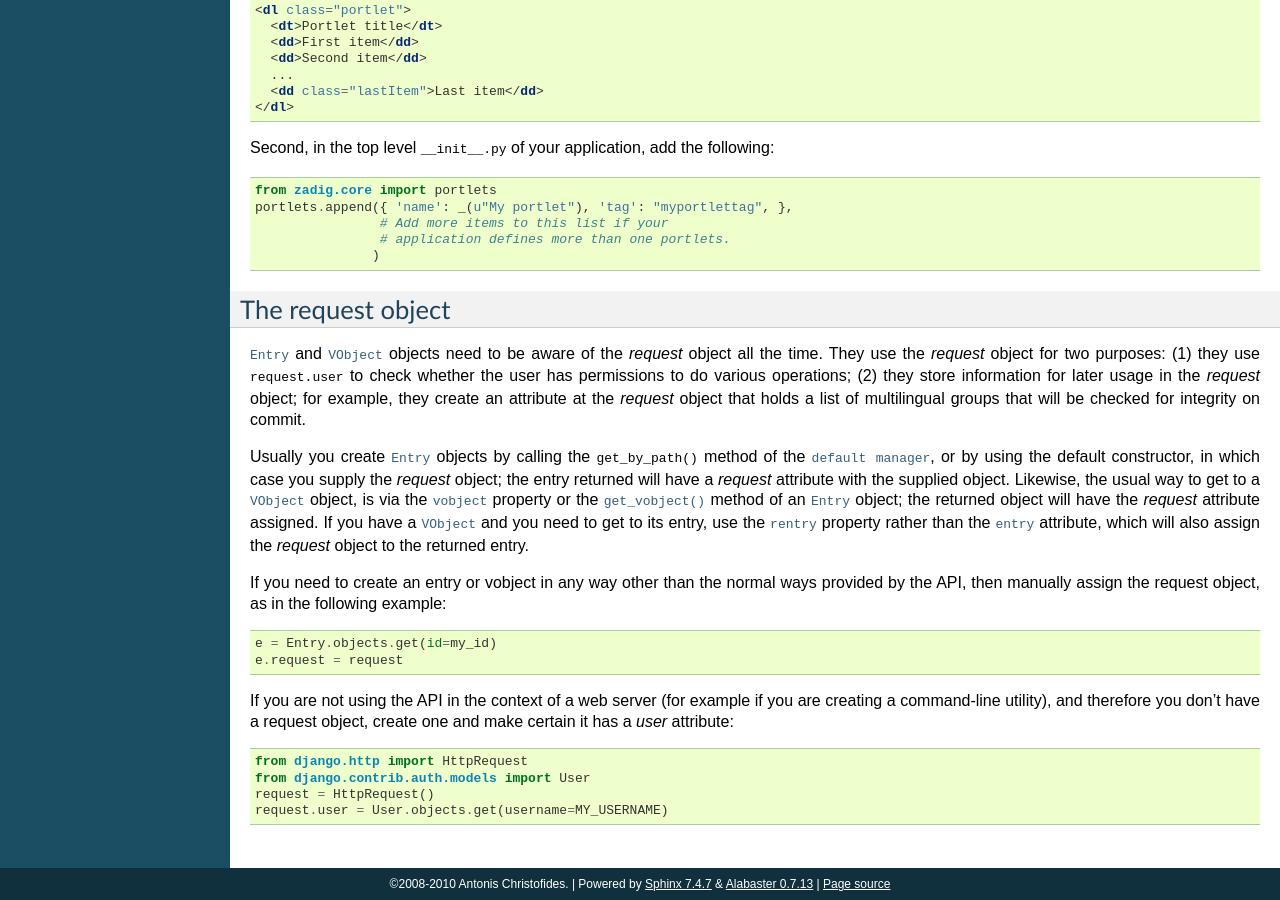
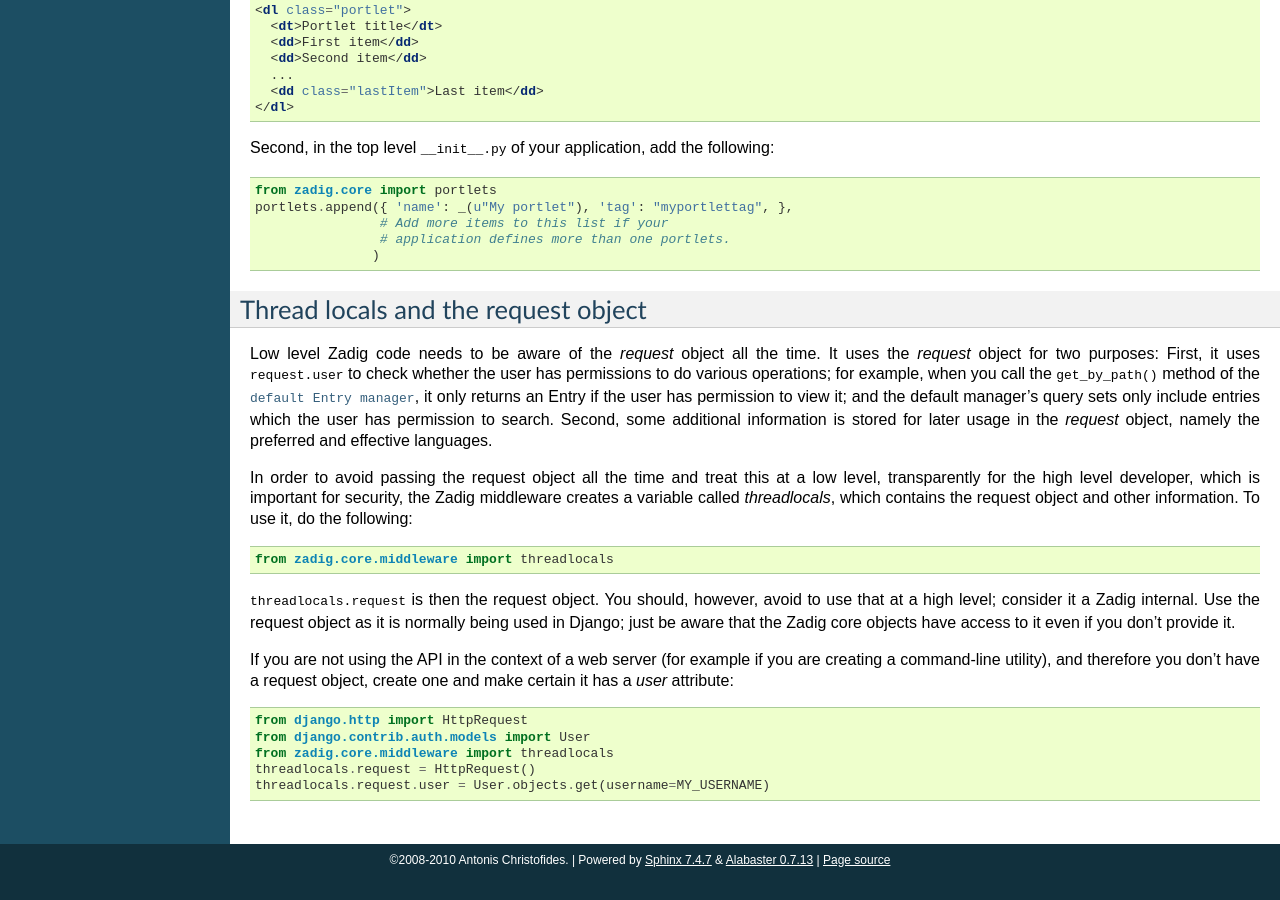
Before and after one commit to aptiko/zadig, a Sphinx documentation site: the page built from docs/developers_guide.txt, in a window 1280 px wide and 900 px high, scrolled down 1231 px. Built offline with Sphinx 7.4.7, drawn with Linux system fonts in a browser that asks for light colours; after the commit the page ends 2107 px from its top, so only the background shows below that; some of the changed text lies outside the part shown.

Commit message:
Request object overhaul

```diff
--- a/docs/developers_guide.txt
+++ b/docs/developers_guide.txt
@@ -119,42 +119,33 @@ the following::
 
 .. _request-object:
 
-The request object
-==================
+Thread locals and the request object
+====================================
 
-:class:`~zadig.core.models.Entry` and
-:class:`~zadig.core.models.VObject` objects need to be aware of
-the *request* object all the time. They use the *request* object
-for two purposes: (1) they use ``request.user`` to check whether
-the user has permissions to do various operations; (2) they store
-information for later usage in the *request* object; for example,
-they create an attribute at the *request* object that holds a list
-of multilingual groups that will be checked for integrity on
-commit.
+Low level Zadig code needs to be aware of the *request* object all the
+time. It uses the *request* object for two purposes: First, it uses
+``request.user`` to check whether the user has permissions to do
+various operations; for example, when you call the ``get_by_path()``
+method of the :attr:`default Entry manager
+<zadig.core.models.Entry.objects>`, it only returns an Entry if the
+user has permission to view it; and the default manager's query sets
+only include entries which the user has permission to search.
+Second, some additional information is stored for later usage in the
+*request* object, namely the preferred and effective languages.
 
-Usually you create :class:`~zadig.core.models.Entry` objects by
-calling the ``get_by_path()`` method of the :attr:`default manager
-<zadig.core.models.Entry.objects>`, or by using the default
-constructor, in which case you supply the *request* object; the entry
-returned will have a *request* attribute with the supplied object.
-Likewise, the usual way to get to a
-:class:`~zadig.core.models.VObject` object, is via the
-:attr:`~zadig.core.models.Entry.vobject` property or the
-:meth:`~zadig.core.models.Entry.get_vobject()` method of an
-:class:`~zadig.core.models.Entry` object; the returned object will
-have the *request* attribute assigned.  If you have a
-:class:`~zadig.core.models.VObject` and you need to get to its
-entry, use the :attr:`~zadig.core.models.VObject.rentry` property
-rather than the :attr:`~zadig.core.models.VObject.entry`
-attribute, which will also assign the *request* object to the returned
-entry.
+In order to avoid passing the request object all the time and treat
+this at a low level, transparently for the high level developer, which
+is important for security, the Zadig middleware creates a variable
+called *threadlocals*, which contains the request object and other
+information. To use it, do the following::
 
-If you need to create an entry or vobject in any way other than the
-normal ways provided by the API, then manually assign the request
-object, as in the following example::
+    from zadig.core.middleware import threadlocals
 
-  e = Entry.objects.get(id=my_id)
-  e.request = request
+``threadlocals.request`` is then the request object. You should,
+however, avoid to use that at a high level; consider it a Zadig
+internal. Use the request object as it is normally being used in
+Django; just be aware that the Zadig core objects have access to it
+even if you don't provide it.
 
 If you are not using the API in the context of a web server (for
 example if you are creating a command-line utility), and therefore
@@ -163,5 +154,6 @@ a *user* attribute::
 
   from django.http import HttpRequest
   from django.contrib.auth.models import User
-  request = HttpRequest()
-  request.user = User.objects.get(username=MY_USERNAME)
+  from zadig.core.middleware import threadlocals
+  threadlocals.request = HttpRequest()
+  threadlocals.request.user = User.objects.get(username=MY_USERNAME)
```
Also changed, not shown: docs/api.txt (+7 -42 lines), 7 other files.
